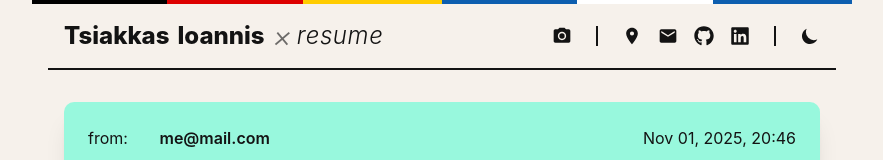
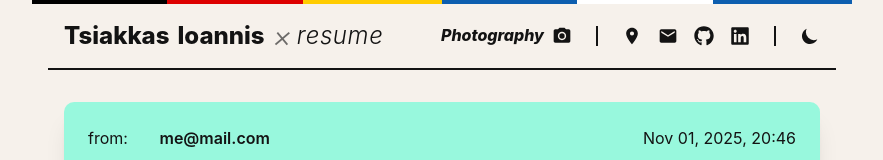
Before and after one commit to keybraker/keybraker.github.io, a Next.js app: page / in a window 1280 px wide. Shown: the top 160 px of the page, without its empty margins (198-1081 px from the left). Built offline with nearby package versions, Linux system fonts and the light colour scheme.

Commit message:
Update header

```diff
--- a/src/abilities/header.tsx
+++ b/src/abilities/header.tsx
@@ -41,7 +41,16 @@ function AboutPageInner({ showPhotographyLink, showResumeIcon }: { showPhotograp
           aria-label="Go to photography page"
           className="focus:outline-none"
         >
-          {iconWrapper("photography", <MdPhotoCamera className={baseIconClasses} size={"20px"} />)}
+          {iconWrapper("photography",
+            <span className="
+            md:flex md:gap-2 md:border md:rounded-full md:border-tsiakkas-dark md:dark:border-tsiakkas-light
+            md:px-3 md:py-[2px] md:items-center md:snap-center
+          md:hover:bg-tsiakkas-dark/20 md:hover:dark:bg-tsiakkas-light/20
+            md:transition-all md:duration-300
+          ">
+              <span className="pb-[2px] font-extrabold hidden md:block italic">Photography</span>
+              <span className=""><MdPhotoCamera className={baseIconClasses} size={"20px"} /></span>
+            </span>)}
         </Link>
       )}
       {showResumeIcon && (
@@ -50,7 +59,15 @@ function AboutPageInner({ showPhotographyLink, showResumeIcon }: { showPhotograp
           aria-label="Go to resume (home) page"
           className="focus:outline-none"
         >
-          {iconWrapper("resume", <IoIosPaper className={baseIconClasses} size={"20px"} />)}
+          {iconWrapper("resume", <span className="
+            md:flex md:gap-2 md:border md:rounded-full md:border-tsiakkas-dark md:dark:border-tsiakkas-light
+            md:px-3 md:py-[2px] md:items-center md:snap-center
+          md:hover:bg-tsiakkas-dark/20 md:hover:dark:bg-tsiakkas-light/20
+            md:transition-all md:duration-300
+          ">
+            <span className="pb-[2px] font-extrabold hidden md:block italic">Resume</span>
+            <span className=""><IoIosPaper className={baseIconClasses} size={"20px"} /></span>
+          </span>)}
         </Link>
       )}
       {(showPhotographyLink || showResumeIcon) && (
@@ -92,7 +109,7 @@ function AboutPageInner({ showPhotographyLink, showResumeIcon }: { showPhotograp
       >
         {iconWrapper("linkedin", <FaLinkedin className={baseIconClasses} size={"20px"} />)}
       </a>
-  <div className={`h-5 w-[2px] bg-tsiakkas-dark dark:bg-tsiakkas-light mx-2 transition-all duration-300 ease-out ${hovered ? dimmedClasses : ""}`}></div>
+      <div className={`h-5 w-[2px] bg-tsiakkas-dark dark:bg-tsiakkas-light mx-2 transition-all duration-300 ease-out ${hovered ? dimmedClasses : ""}`}></div>
       {/* Dark mode toggle also participates */}
       <div
         onMouseEnter={() => setHovered("darkmode")}
```
